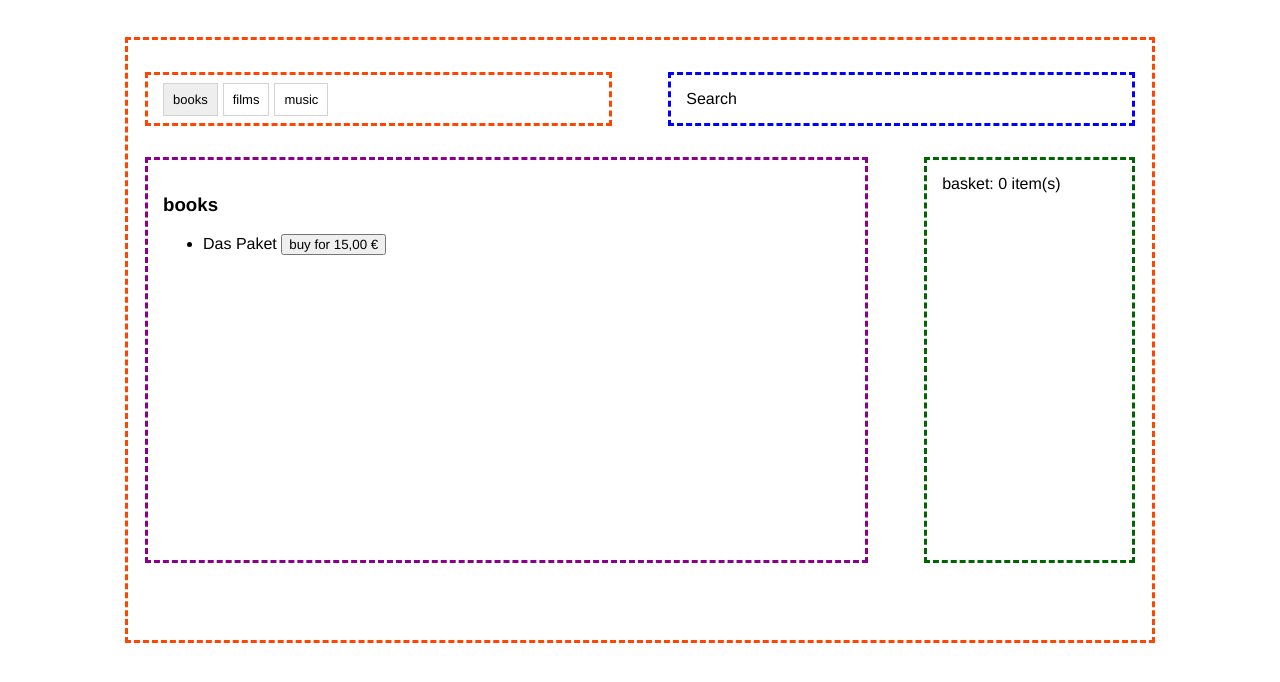
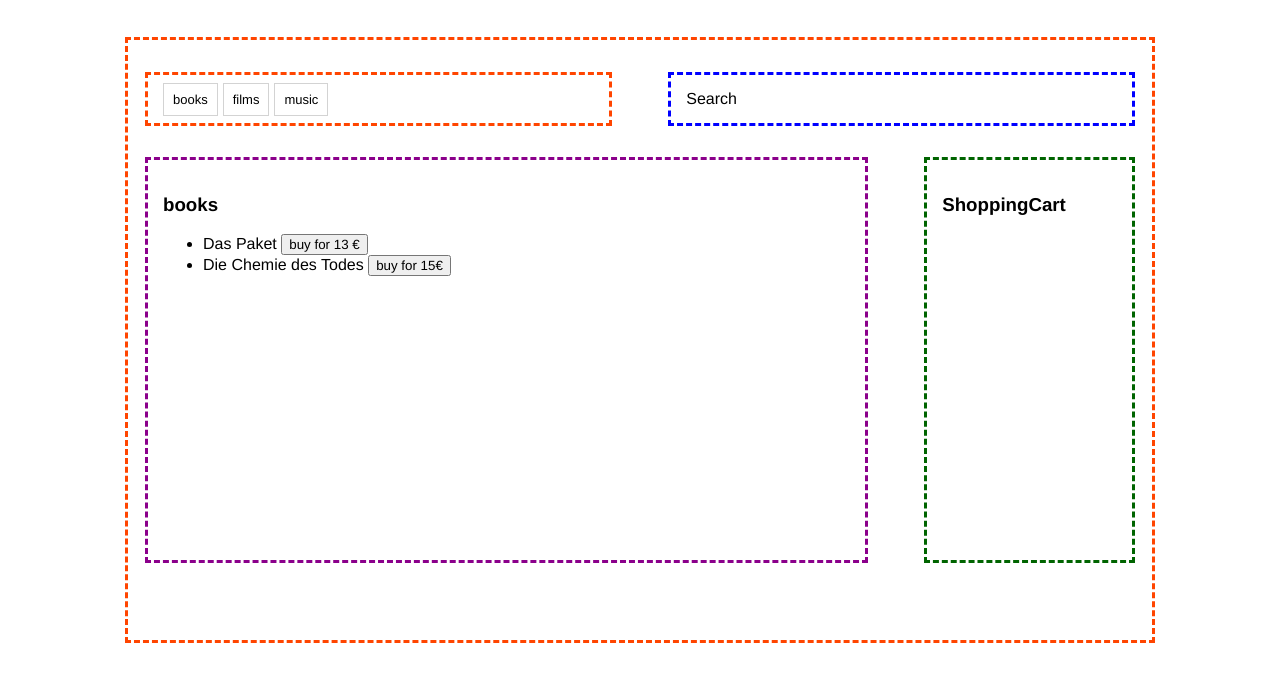
Before and after one commit to KNolte/micro-frontends, a plain HTML site: page app/index.html in a window 1280 px wide. Drawn offline with Linux system fonts and the light colour scheme.

Commit message:
commit msg

```diff
--- /dev/null
+++ b/app/db.js
@@ -0,0 +1,29 @@
+Storage.prototype.setObject = function (key, value) {
+    this.setItem(key, JSON.stringify(value));
+};
+
+Storage.prototype.getObject = function (key) {
+    var value = this.getItem(key);
+    return value && JSON.parse(value);
+};
+
+localStorage.setObject('db', [
+    {
+        title: 'books',
+        items: [
+            {price: '13 €', title: 'Das Paket', id: 'b1'},
+            {price: '15€', title: 'Die Chemie des Todes', id: 'b2'}
+        ]
+    },
+    {
+        title: 'films',
+        items: [
+            {price: '19€', title: 'Fifty Shades of Grey', id: 'f1'}
+        ]
+    },
+        {title: 'music',
+        items: [
+            {price: '21€', title: 'Vergiss mein nicht', id: 'm1'}
+        ]
+    }
+]);
--- a/app/index.html
+++ b/app/index.html
@@ -9,6 +9,7 @@
   </head>
   <body>
     <main id="app"></main>
+    <script src="./db.js"></script>
     <script src="./polyfill/document-register-element.js"></script>
     <script src="./team-red/page.js" async></script>
     <script src="./team-green/fragments.js" async></script>
--- a/app/team-green/fragments.js
+++ b/app/team-green/fragments.js
@@ -1,50 +1,75 @@
 /* globals HTMLElement, window, CustomEvent */
 (function fragments() {
-  const prices = {
-    'das_paket': '15,00 €',
-    'fifty_shades_of_grey': '18,00 €',
-    'vergiss_mein_nicht': '12,00 €'
-  };
 
     const state = {
-    count: 0,
+        items: []
     };
 
     class GreenShoppingCart extends HTMLElement {
         connectedCallback() {
+            this.refresh = this.refresh.bind(this);
             this.render();
+            window.addEventListener('green:cart:changed', this.refresh);
         }
+
         refresh() {
             this.render();
         }
+
         render() {
-      const classname = state.count === 0 ? 'empty' : 'filled';
-      this.innerHTML = `
-        <div class="${classname}">basket: ${state.count} item(s)</div>
-      `;
-    }
-    disconnectedCallback() {
+            let items = localStorage.getObject('db')
+                .map((cat) => cat.items);
+            items = [].concat.apply([], items).filter((item) => state.items.indexOf(item.id) !== -1)
+
+            this.innerHTML = '<h3>ShoppingCart</h3>';
+            for (let item of items) {
+                this.innerHTML += `${item.title} ${item.price}</br>`;
             }
         }
+
+        disconnectedCallback() {
+            window.removeEventListener('green:cart:changed', this.refresh);
+        }
+    }
+
     window.customElements.define('green-shopping-cart', GreenShoppingCart);
 
 
     class GreenBuy extends HTMLElement {
         static get observedAttributes() {
-      return ['item'];
+            return ['item-id'];
         }
+
+        connectedCallback() {
+            this.addToCart = this.addToCart.bind(this);
+            this.render();
+            this.firstChild.addEventListener('click', this.addToCart);
+        }
+
+        addToCart() {
+            state.items.push(this.getAttribute('item-id'));
+            this.dispatchEvent(new CustomEvent('green:cart:changed', {
+                bubbles: true,
+            }));
+        }
+
         render() {
-      const item = this.getAttribute('item');
-      const price = prices[item];
+            const itemId = this.getAttribute('item-id');
+            let items = localStorage.getObject('db')
+                .map((cat) => cat.items);
+            let price = [].concat.apply([], items).filter((item) => item.id === itemId)[0].price
+
             this.innerHTML = `<button type="button">buy for ${price}</button>`;
         }
+
         attributeChangedCallback(attr, oldValue, newValue) {
             this.render();
         }
+
         disconnectedCallback() {
             this.firstChild.removeEventListener('click', this.addToCart);
-      const item = this.getAttribute('item');
         }
     }
+
     window.customElements.define('green-buy', GreenBuy);
 }());
--- a/app/team-red/page.js
+++ b/app/team-red/page.js
@@ -2,23 +2,23 @@
 const $app = document.getElementById('app');
 
 // data
-const categories = ['books', 'films', 'music'];
+const db = localStorage.getObject('db');
 
 const state = {
     category: 'books',
 };
 
 function renderCategoryItem(category) {
-    const active = state.category === category ? 'active ' : '';
-    return `<span class="${active}red-cat-item ${category}" data-category="${category}">${category}</span>`;
+    const active = state.category.title === category ? 'active ' : '';
+    return `<span class="${active}red-cat-item ${category.title}" data-category="${category.title}">${category.title}</span>`;
 }
 
 function renderPage() {
-  const category = categories.find(cat => state.category === cat);
+  const category = db.find(cat => state.category === cat.title);
   $app.innerHTML = `
-    <div id="navigation">${categories.map(renderCategoryItem).join('')}</div>
+    <div id="navigation">${db.map(renderCategoryItem).join('')}</div>
     <blue-search id="search">Search</blue-search>
-    <violet-details id="details" category="${category}">Details</violet-details>
+    <violet-details id="details" category="${category.title}">Details</violet-details>
     <green-shopping-cart id="shopping-cart">Shopping Cart</green-shopping-cart>
   `;
 }
--- a/app/team-violet/fragments.js
+++ b/app/team-violet/fragments.js
@@ -1,35 +1,35 @@
 /* globals HTMLElement, window */
 (function fragments() {
-  const categories = {
-    books: [{title: 'Das Paket', id: 'das_paket'}],
-    films: [{title: 'Fifty Shades of Grey', id: 'fifty_shades_of_grey'}],
-    music: [{title: 'Vergiss mein nicht', id: 'vergiss_mein_nicht'}]
-  };
 
     class VioletDetails extends HTMLElement {
         static get observedAttributes() {
             return ['category'];
         }
+
         connectedCallback() {
             const category = this.getAttribute('category');
             this.render();
         }
+
         attributeChangedCallback(attr, oldValue, newValue) {
             this.render();
         }
+
         render() {
-      const category = this.getAttribute('category');
-      const items = categories[category] || [];
+            const categoryTitle = this.getAttribute('category');
+            const category = localStorage.getObject('db').filter((cat) => cat.title === categoryTitle)[0] || [];
             this.innerHTML = `
-        <h3>${category}</h3>
+                <h3>${category.title}</h3>
                 <ul>
-        ${items.map(item => `<li>${item.title} <green-buy item="${item.id}"></green-buy></li>`).join('')}
+                ${category.items.map(item => `<li>${item.title} <green-buy item-id="${item.id}"></green-buy></li>`).join('')}
                 </ul>
             `;
         }
+
         disconnectedCallback() {
             const category = this.getAttribute('category');
         }
     }
+
     window.customElements.define('violet-details', VioletDetails);
 }());
```
Lines whose indentation alone changed are shown as unchanged.
